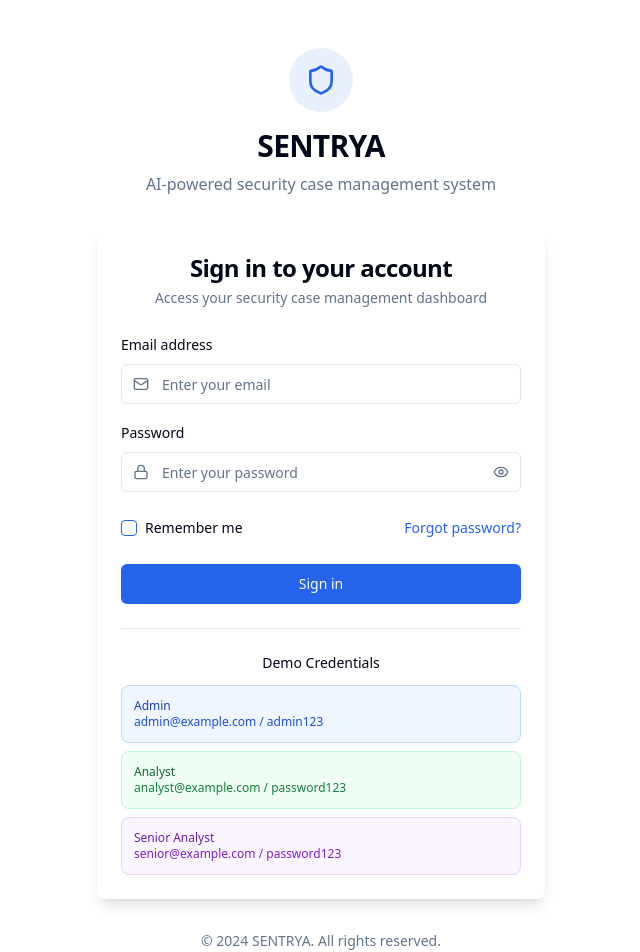
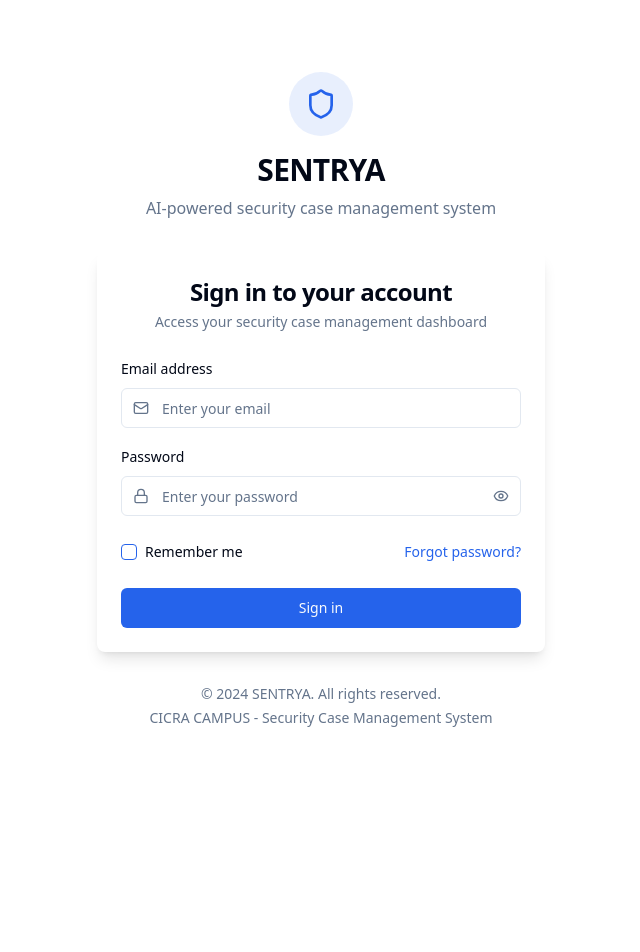
Before and after one commit to 0xneobyte/Wazuh-Case-Management, a Next.js app in the folder frontend/: page /auth/login in a window 1280 px wide. Shown: the top 952 px of the page, without its empty margins (319-959 px from the left). After the commit the page ends 800 px from the top, so only its background shows below. Built offline with nearby package versions, Linux system fonts and the light colour scheme; no server answers.

Commit message:
feat: remove demo credentials section from login page for improved security

```diff
--- a/frontend/src/app/auth/login/page.tsx
+++ b/frontend/src/app/auth/login/page.tsx
@@ -233,32 +233,6 @@ export default function LoginPage() {
               </Button>
             </form>
 
-            <Separator className="my-6" />
-
-            {/* Demo credentials */}
-            <div className="space-y-3">
-              <h4 className="text-sm font-medium text-center">
-                Demo Credentials
-              </h4>
-              <div className="space-y-2 text-xs">
-                <div className="p-3 rounded-lg bg-blue-50 border border-blue-200">
-                  <p className="font-medium text-blue-800">Admin</p>
-                  <p className="text-blue-700">admin@example.com / admin123</p>
-                </div>
-                <div className="p-3 rounded-lg bg-green-50 border border-green-200">
-                  <p className="font-medium text-green-800">Analyst</p>
-                  <p className="text-green-700">
-                    analyst@example.com / password123
-                  </p>
-                </div>
-                <div className="p-3 rounded-lg bg-purple-50 border border-purple-200">
-                  <p className="font-medium text-purple-800">Senior Analyst</p>
-                  <p className="text-purple-700">
-                    senior@example.com / password123
-                  </p>
-                </div>
-              </div>
-            </div>
           </CardContent>
         </Card>
 
```
